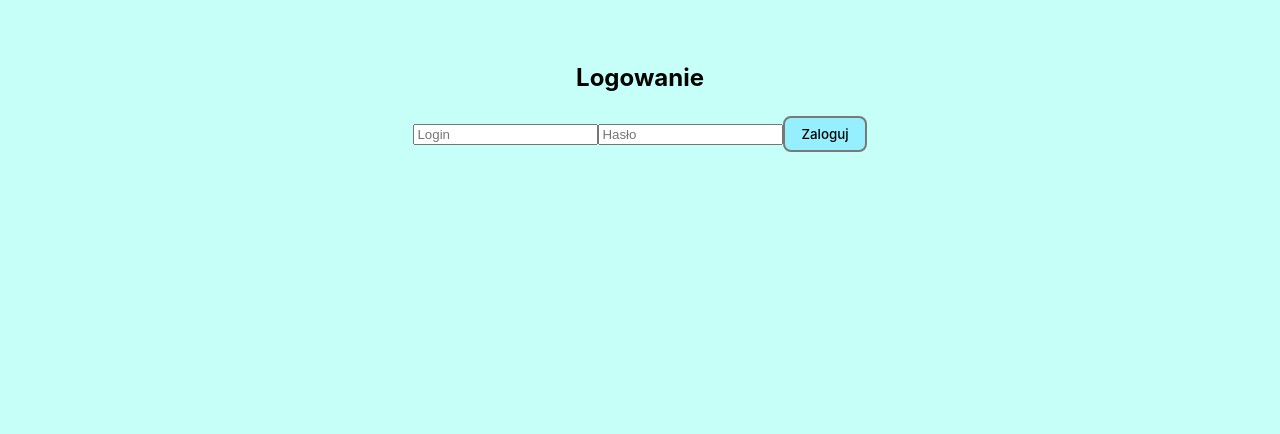
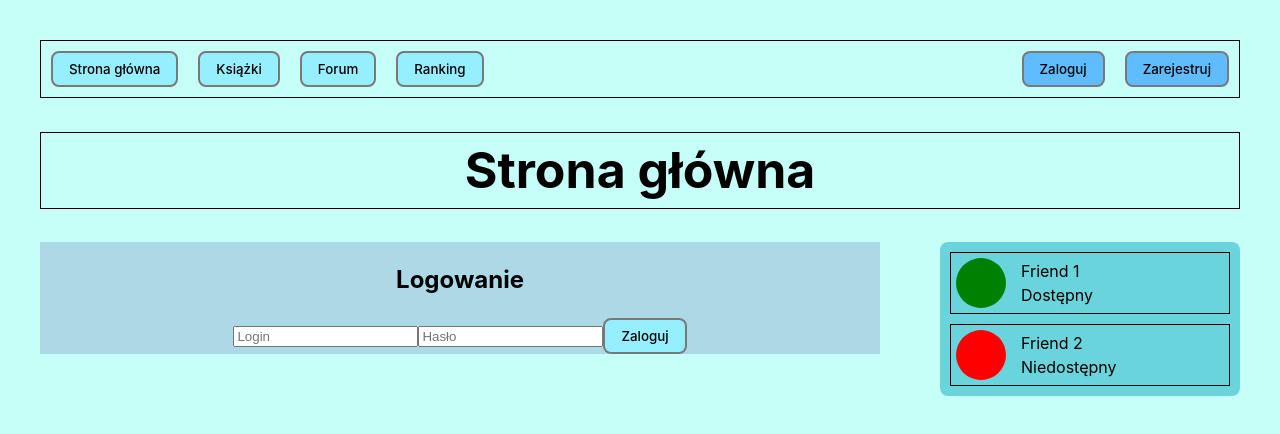
Before and after one commit to SzymonKita/aplikacja_czytelnicza, a React (Vite) app in the folder client/: page /login in a window 1280 px wide. Shown: the top 434 px of the page. Built offline with nearby package versions, Linux system fonts and the light colour scheme.

Commit message:
Changed login and register pages.

```diff
--- a/client/src/components/LoginPage.jsx
+++ b/client/src/components/LoginPage.jsx
@@ -1,6 +1,8 @@
 import { useState, useContext } from 'react';
 import { AuthContext } from '../AuthContext';
 import { useNavigate } from 'react-router-dom';
+import Navigation from './Navigation/Navigation.jsx'
+import FriendCard from './FriendCard.jsx'
 
 const LoginPage = () => {
   const [login, setLogin] = useState('');
@@ -30,6 +32,10 @@ const LoginPage = () => {
   };
 
   return (
+    <>
+      <Navigation title="Strona główna" isLoggedIn={false} />
+      <div className='container'>
+        <div className='content'>
           <div>
             <h2>Logowanie</h2>
             <form onSubmit={handleSubmit}>
@@ -48,6 +54,13 @@ const LoginPage = () => {
               <button type="submit">Zaloguj</button>
             </form>
           </div>
+        </div>
+        <div className='friendsList'>
+          <FriendCard name='Friend 1' active={true} />
+          <FriendCard name='Friend 2' active={false} />
+        </div>
+      </div>
+    </>
   );
 };
 
--- a/client/src/components/RegisterPage.jsx
+++ b/client/src/components/RegisterPage.jsx
@@ -1,6 +1,8 @@
 import { useState, useContext } from 'react';
 import { useNavigate } from 'react-router-dom';
 import { AuthContext } from '../AuthContext';
+import Navigation from './Navigation/Navigation.jsx'
+import FriendCard from './FriendCard.jsx'
 
 const RegisterPage = () => {
   const [login, setLogin] = useState('');
@@ -54,6 +56,10 @@ const RegisterPage = () => {
   };
 
   return (
+    <>
+      <Navigation title="Strona główna" isLoggedIn={false} />
+      <div className='container'>
+        <div className='content'>
           <div>
             <h2>Rejestracja</h2>
             <form onSubmit={handleSubmit}>
@@ -87,6 +93,11 @@ const RegisterPage = () => {
               </button>
             </form>
           </div>
+        </div>
+
+      </div>
+    </>
+
   );
 };
 
```
Lines whose indentation alone changed are shown as unchanged.
